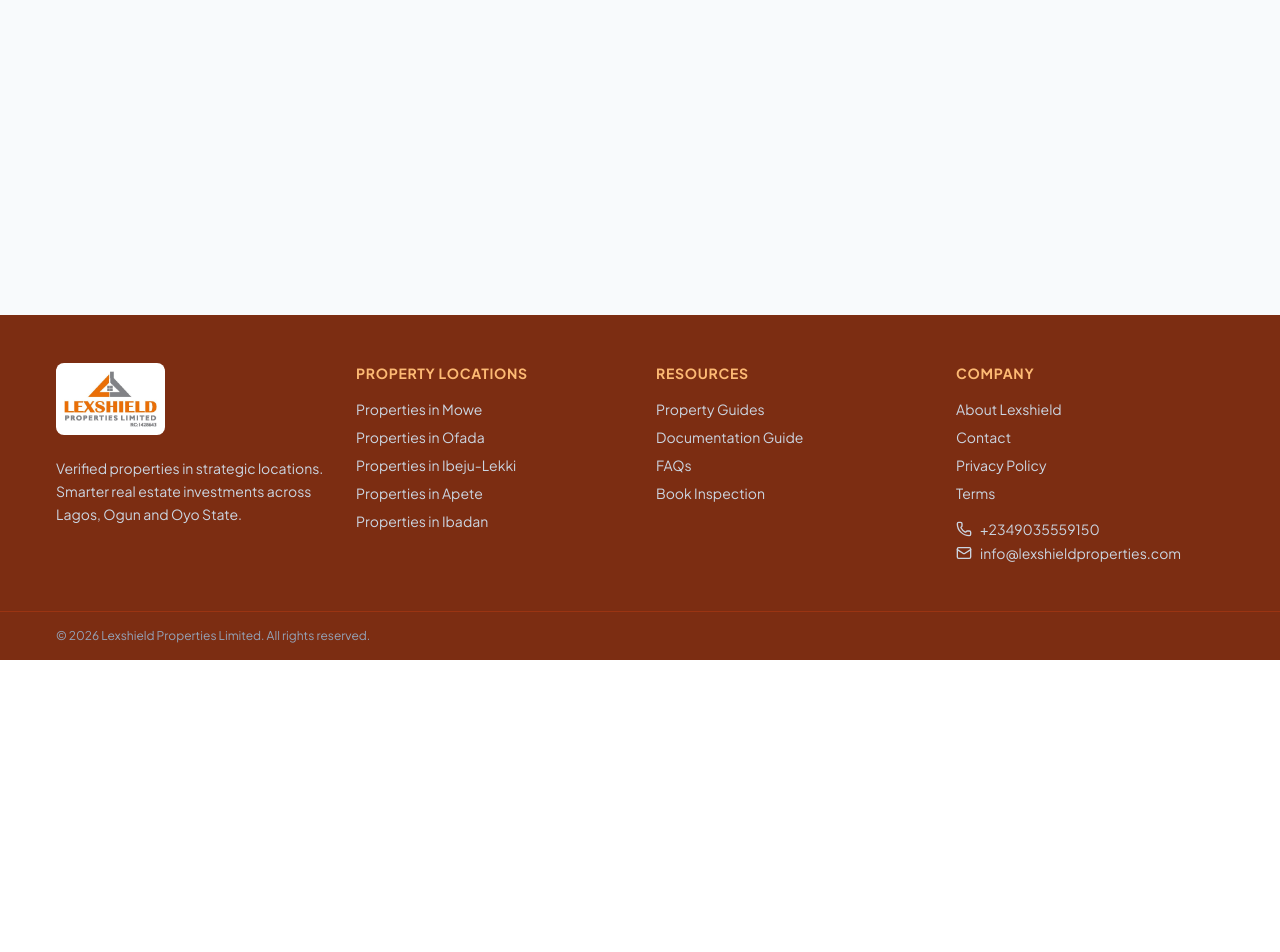
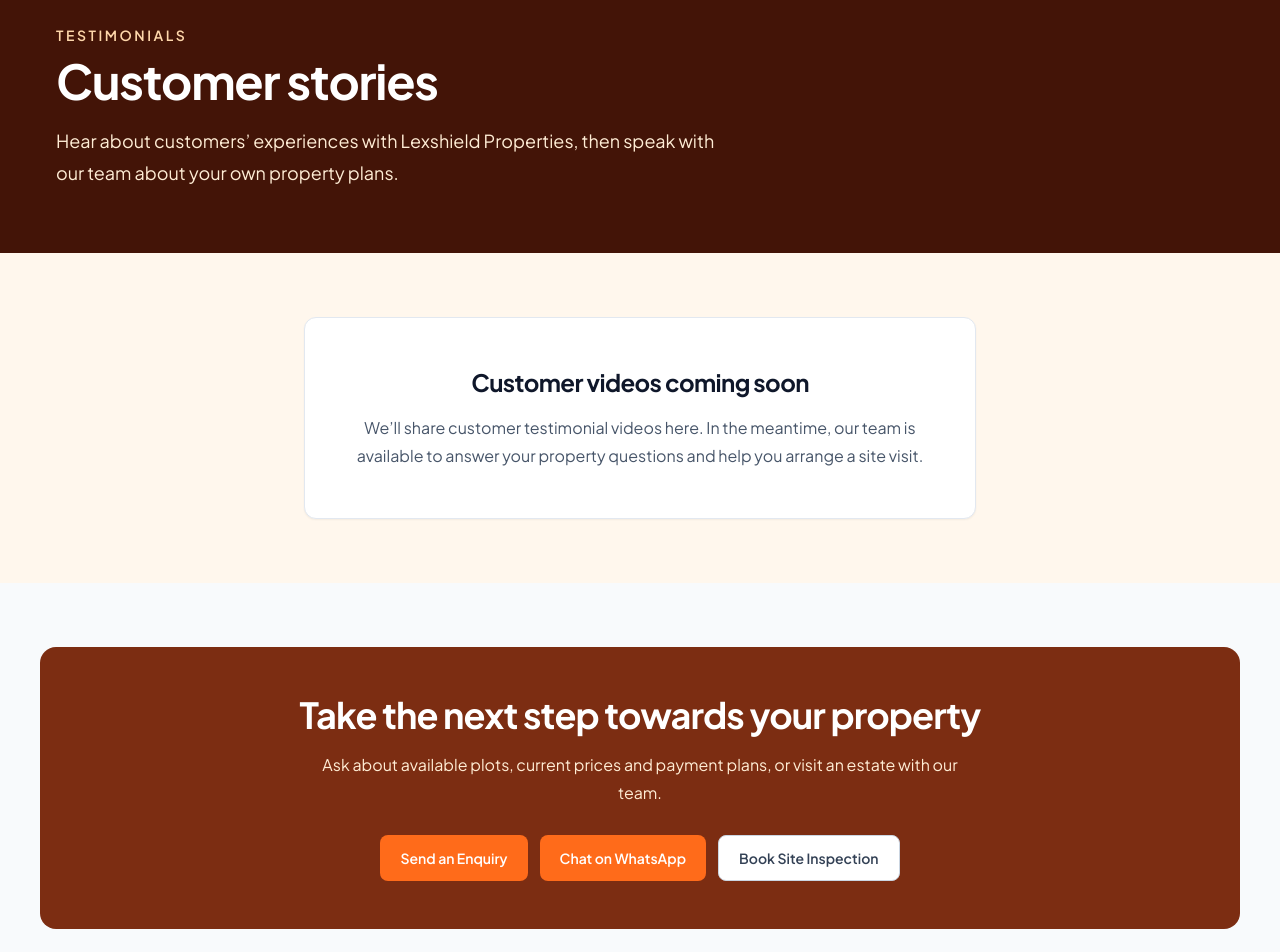
Before and after one commit to Gandokijnr/lexshield-properties, a Nuxt app: page /testimonials in a window 1280 px wide. Shown: the part 140-1092 px from the top of the page. Before the commit the page ends 800 px from the top, so only its background shows below. Built offline with nearby package versions, Linux system fonts and the light colour scheme.

Commit message:
testimonial section coming soon

```diff
--- a/components/AppFooter.vue
+++ b/components/AppFooter.vue
@@ -55,6 +55,7 @@
           <h3 class="mb-4 text-sm font-bold uppercase tracking-wider text-primary-300">Company</h3>
           <ul class="space-y-2 text-sm">
             <li><NuxtLink to="/about" class="text-neutral-300 hover:text-white">About Lexshield</NuxtLink></li>
+            <li><NuxtLink to="/testimonials" class="text-neutral-300 hover:text-white">Testimonials</NuxtLink></li>
             <li><NuxtLink to="/contact" class="text-neutral-300 hover:text-white">Contact</NuxtLink></li>
             <li><NuxtLink to="/privacy" class="text-neutral-300 hover:text-white">Privacy Policy</NuxtLink></li>
             <li><NuxtLink to="/terms" class="text-neutral-300 hover:text-white">Terms</NuxtLink></li>
--- a/components/AppHeader.vue
+++ b/components/AppHeader.vue
@@ -39,6 +39,7 @@
         <NavDropdown label="Properties" :items="propertyItems" />
         <NavDropdown label="Locations" :items="locationItems" />
         <NuxtLink to="/about" class="rounded-lg px-3 py-2 text-sm font-medium text-neutral-700 hover:bg-neutral-100">About</NuxtLink>
+        <NuxtLink to="/testimonials" class="rounded-lg px-3 py-2 text-sm font-medium text-neutral-700 hover:bg-neutral-100">Testimonials</NuxtLink>
         <NuxtLink to="/blog" class="rounded-lg px-3 py-2 text-sm font-medium text-neutral-700 hover:bg-neutral-100">Property Guides</NuxtLink>
         <NuxtLink to="/book-inspection" class="rounded-lg px-3 py-2 text-sm font-medium text-neutral-700 hover:bg-neutral-100">Book Inspection</NuxtLink>
         <NuxtLink to="/contact" class="rounded-lg px-3 py-2 text-sm font-medium text-neutral-700 hover:bg-neutral-100">Contact</NuxtLink>
@@ -64,6 +65,7 @@
           <NuxtLink to="/properties/ibeju-lekki" class="rounded-lg px-3 py-2.5 pl-6 text-sm text-neutral-600 hover:bg-neutral-100" @click="mobileOpen = false">Ibeju-Lekki</NuxtLink>
           <NuxtLink to="/properties/apete-ibadan" class="rounded-lg px-3 py-2.5 pl-6 text-sm text-neutral-600 hover:bg-neutral-100" @click="mobileOpen = false">Apete, Ibadan</NuxtLink>
           <NuxtLink to="/about" class="rounded-lg px-3 py-2.5 text-sm font-medium text-neutral-700 hover:bg-neutral-100" @click="mobileOpen = false">About</NuxtLink>
+          <NuxtLink to="/testimonials" class="rounded-lg px-3 py-2.5 text-sm font-medium text-neutral-700 hover:bg-neutral-100" @click="mobileOpen = false">Testimonials</NuxtLink>
           <NuxtLink to="/blog" class="rounded-lg px-3 py-2.5 text-sm font-medium text-neutral-700 hover:bg-neutral-100" @click="mobileOpen = false">Property Guides</NuxtLink>
           <NuxtLink to="/book-inspection" class="rounded-lg px-3 py-2.5 text-sm font-medium text-neutral-700 hover:bg-neutral-100" @click="mobileOpen = false">Book Inspection</NuxtLink>
           <NuxtLink to="/contact" class="rounded-lg px-3 py-2.5 text-sm font-medium text-neutral-700 hover:bg-neutral-100" @click="mobileOpen = false">Contact</NuxtLink>
--- /dev/null
+++ b/data/testimonials.ts
@@ -0,0 +1,9 @@
+export interface VideoTestimonial {
+  title: string
+  videoUrl: string
+  description?: string
+}
+
+// Add customer testimonial videos here. videoUrl accepts a YouTube URL
+// or the complete iframe embed code supplied by YouTube. No database needed.
+export const videoTestimonials: VideoTestimonial[] = []
--- /dev/null
+++ b/pages/testimonials.vue
@@ -0,0 +1,71 @@
+<template>
+  <div>
+    <section class="section bg-primary-950 text-white">
+      <div class="container-page">
+        <p class="text-sm font-semibold uppercase tracking-[0.18em] text-primary-200">Testimonials</p>
+        <h1 class="mt-3 text-4xl sm:text-5xl">Customer stories</h1>
+        <p class="mt-5 max-w-2xl text-lg leading-8 text-primary-100">Hear about customers’ experiences with Lexshield Properties, then speak with our team about your own property plans.</p>
+      </div>
+    </section>
+    <section class="section bg-primary-50">
+      <div class="container-page">
+        <div v-if="testimonials.length" class="grid gap-8 lg:grid-cols-2">
+          <article v-for="item in testimonials" :key="item.videoUrl" class="card overflow-hidden">
+            <div class="aspect-video bg-primary-950">
+              <iframe :src="item.embedUrl" :title="item.title" class="h-full w-full" loading="lazy" allow="accelerometer; autoplay; clipboard-write; encrypted-media; gyroscope; picture-in-picture; web-share" referrerpolicy="strict-origin-when-cross-origin" allowfullscreen />
+            </div>
+            <div class="p-6">
+              <h2 class="text-2xl text-neutral-900">{{ item.title }}</h2>
+              <p v-if="item.description" class="mt-3 leading-7 text-neutral-600">{{ item.description }}</p>
+              <NuxtLink to="/contact" class="mt-5 inline-block font-semibold text-primary-700">Ask about your property options →</NuxtLink>
+            </div>
+          </article>
+        </div>
+        <div v-else class="card mx-auto max-w-2xl p-8 text-center sm:p-12">
+          <h2 class="text-2xl text-neutral-900">Customer videos coming soon</h2>
+          <p class="mt-4 leading-7 text-neutral-600">We’ll share customer testimonial videos here. In the meantime, our team is available to answer your property questions and help you arrange a site visit.</p>
+        </div>
+      </div>
+    </section>
+    <section class="section">
+      <div class="container-page rounded-2xl bg-primary-900 p-8 text-center text-white sm:p-12">
+        <h2 class="text-3xl sm:text-4xl">Take the next step towards your property</h2>
+        <p class="mx-auto mt-4 max-w-2xl leading-7 text-primary-100">Ask about available plots, current prices and payment plans, or visit an estate with our team.</p>
+        <div class="mt-7 flex flex-wrap justify-center gap-3">
+          <NuxtLink to="/contact" class="btn-secondary">Send an Enquiry</NuxtLink>
+          <a :href="whatsappUrl" target="_blank" rel="noopener" class="btn-whatsapp" @click="trackWhatsApp">Chat on WhatsApp</a>
+          <NuxtLink to="/book-inspection" class="btn-outline">Book Site Inspection</NuxtLink>
+        </div>
+      </div>
+    </section>
+  </div>
+</template>
+
+<script setup lang="ts">
+import { videoTestimonials } from '~/data/testimonials'
+
+function youtubeEmbed(value: string): string | null {
+  // Extract only the URL from pasted embed code; never render arbitrary HTML.
+  const source = value.match(/\bsrc\s*=\s*["']([^"']+)["']/i)?.[1] || value.trim()
+  try {
+    const url = new URL(source.replace(/&amp;/g, '&'))
+    if (url.protocol !== 'https:') return null
+    const host = url.hostname.replace(/^www\./, '')
+    if (!['youtube.com', 'm.youtube.com', 'youtube-nocookie.com', 'youtu.be'].includes(host)) return null
+    const id = host === 'youtu.be' ? url.pathname.slice(1) : url.searchParams.get('v') || url.pathname.match(/^\/(?:embed|shorts)\/([^/]+)/)?.[1]
+    return id && /^[A-Za-z0-9_-]{11}$/.test(id) ? `https://www.youtube-nocookie.com/embed/${id}` : null
+  } catch { return null }
+}
+const testimonials = videoTestimonials.flatMap(item => {
+  const embedUrl = youtubeEmbed(item.videoUrl)
+  return embedUrl ? [{ ...item, embedUrl }] : []
+})
+const { buildUrl } = useWhatsApp()
+const whatsappUrl = computed(() => buildUrl())
+function trackWhatsApp() {
+  if (import.meta.client) window.dataLayer?.push({ event: 'whatsapp_click', source: 'testimonials_page' })
+}
+const config = useRuntimeConfig()
+useSeoMeta({ title: 'Customer Testimonials | Lexshield Properties', description: 'Watch Lexshield Properties customer testimonial videos and contact our team about available properties, payment plans and site inspections.' })
+useHead({ link: [{ rel: 'canonical', href: `${config.public.siteUrl.replace(/\/$/, '')}/testimonials` }] })
+</script>
```
